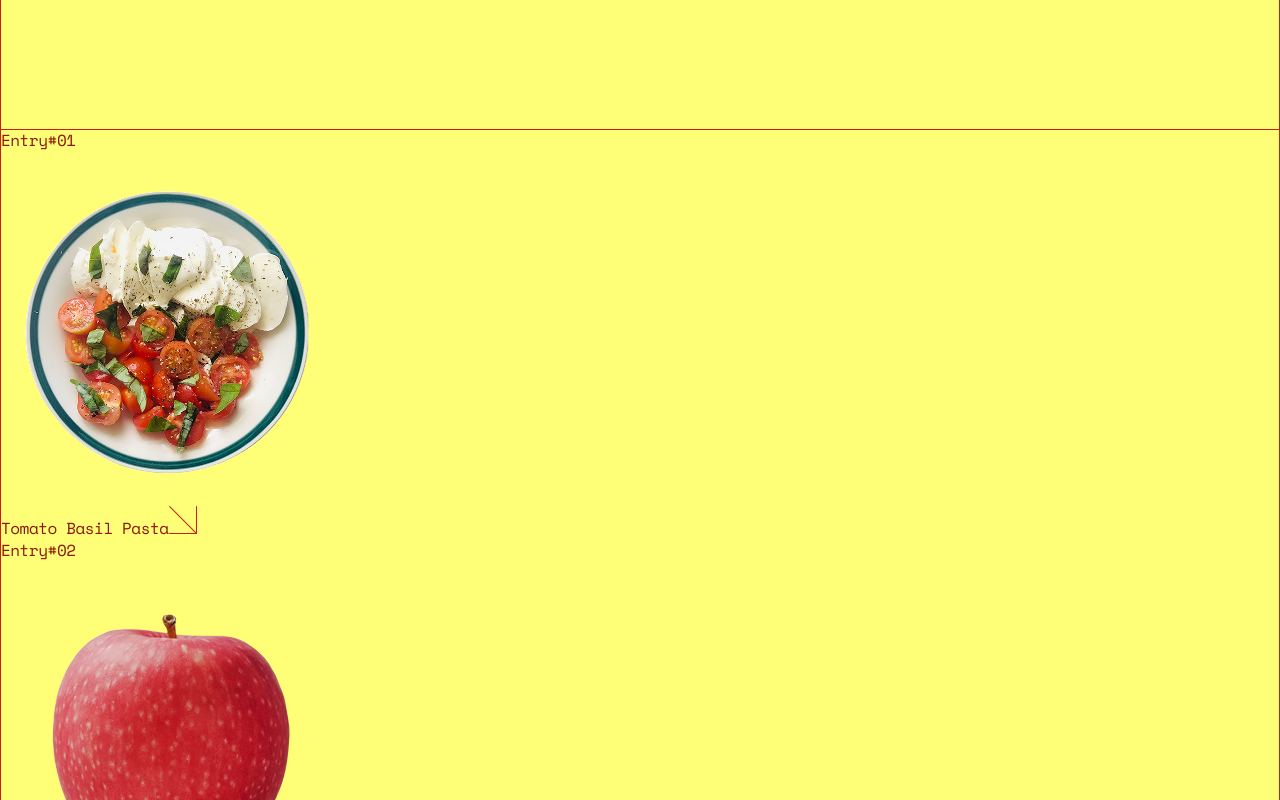
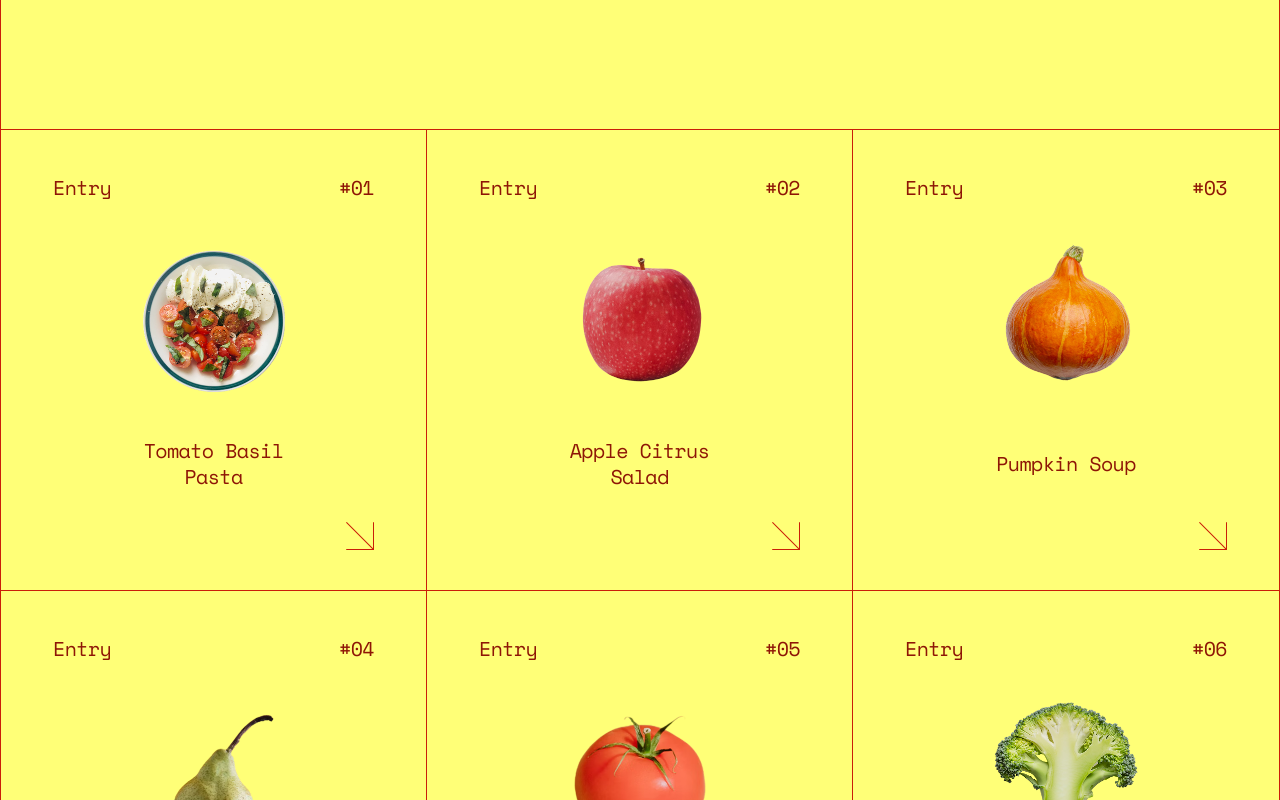
Before and after one commit to imseojeong/fresh-recipe-blog, a React (Vite) app: page / in a window 1280 px wide. Shown: the part 1040-1840 px from the top of the page. Built offline with nearby package versions, Linux system fonts and the light colour scheme; a web font is replaced by a local one.

Commit message:
feat: add styled components for EntryItem and update Home styles for entry list layout

```diff
--- /dev/null
+++ b/src/components/EntryItem.syles.ts
@@ -0,0 +1,79 @@
+import styled from '@emotion/styled'
+import { theme } from '../styles/theme'
+import { css } from '@emotion/react'
+import { media } from '../styles/utils/media'
+
+export const StyledEntryItem = styled.li`
+  border-bottom: 1px solid ${theme.colorStyles.dividers.divider1};
+  ${media.md(css`
+    border-right: 1px solid ${theme.colorStyles.dividers.divider1};
+    &:nth-child(2n) {
+      border-right: 0;
+    }
+  `)(theme)}
+  ${media.lg(css`
+    &:nth-child(2n) {
+      border-right: 1px solid ${theme.colorStyles.dividers.divider1};
+    }
+    &:nth-child(3n) {
+      border-right: 0;
+    }
+  `)(theme)}
+
+  a {
+    display: block;
+    padding: 45px 12px 40px;
+    ${theme.textStyles.paragraphLarge};
+    color: ${theme.colorStyles.text.body1};
+
+    .entry-item-container {
+      display: flex;
+      flex-direction: column;
+      align-items: center;
+      padding: 0 40px;
+      height: 375px;
+    }
+
+    .folios {
+      display: flex;
+      justify-content: space-between;
+      width: 100%;
+      margin-bottom: 30px;
+    }
+
+    figure {
+      margin-bottom: 30px;
+      width: 100%;
+      height: 175px;
+      img {
+        display: block;
+        width: 100%;
+        height: 100%;
+        object-fit: contain;
+      }
+    }
+
+    .title {
+      display: flex;
+      justify-content: center;
+      align-items: center;
+      flex: 1;
+      width: 100%;
+      margin-bottom: 30px;
+      text-align: center;
+
+      strong {
+        width: 177px;
+      }
+    }
+
+    button {
+      align-self: flex-end;
+      img {
+        display: block;
+        width: 28px;
+        height: 28px;
+      }
+    }
+  }
+`
--- a/src/components/EntryItem.tsx
+++ b/src/components/EntryItem.tsx
@@ -1,4 +1,5 @@
 import downArrow from '../assets/icons/down-arrow.svg'
+import { StyledEntryItem } from './EntryItem.syles'
 
 interface Entry {
   id: string
@@ -7,8 +8,9 @@ interface Entry {
 
 const EntryItem = ({ entry }: { entry: Entry }) => {
   return (
-    <li>
+    <StyledEntryItem>
       <a href="/">
+        <div className="entry-item-container">
           <div className="folios">
             <span>Entry</span>
             <span>#{entry.id}</span>
@@ -16,12 +18,15 @@ const EntryItem = ({ entry }: { entry: Entry }) => {
           <figure>
             <img src={`/entries/entry_${entry.id}.png`} alt={entry.name} />
           </figure>
+          <div className="title">
             <strong>{entry.name}</strong>
+          </div>
           <button type="button">
             <img src={downArrow} alt="Down Arrow" />
           </button>
+        </div>
       </a>
-    </li>
+    </StyledEntryItem>
   )
 }
 
--- a/src/pages/Home.styles.ts
+++ b/src/pages/Home.styles.ts
@@ -65,4 +65,16 @@ export const StyledHome = styled.div`
       }
     }
   }
+
+  /* entry list */
+  .entry-list {
+    display: grid;
+    grid-template-columns: repeat(1, 1fr);
+    ${media.md(css`
+      grid-template-columns: repeat(2, 1fr);
+    `)(theme)}
+    ${media.lg(css`
+      grid-template-columns: repeat(3, 1fr);
+    `)(theme)}
+  }
 `
```
Lines whose indentation alone changed are shown as unchanged.
